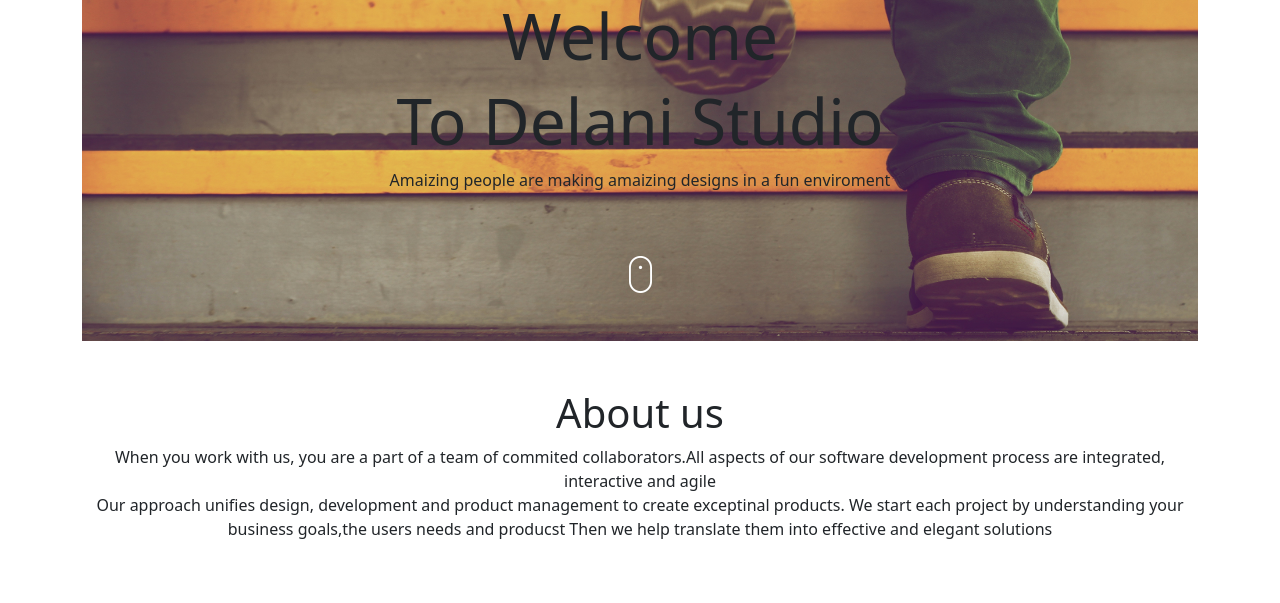
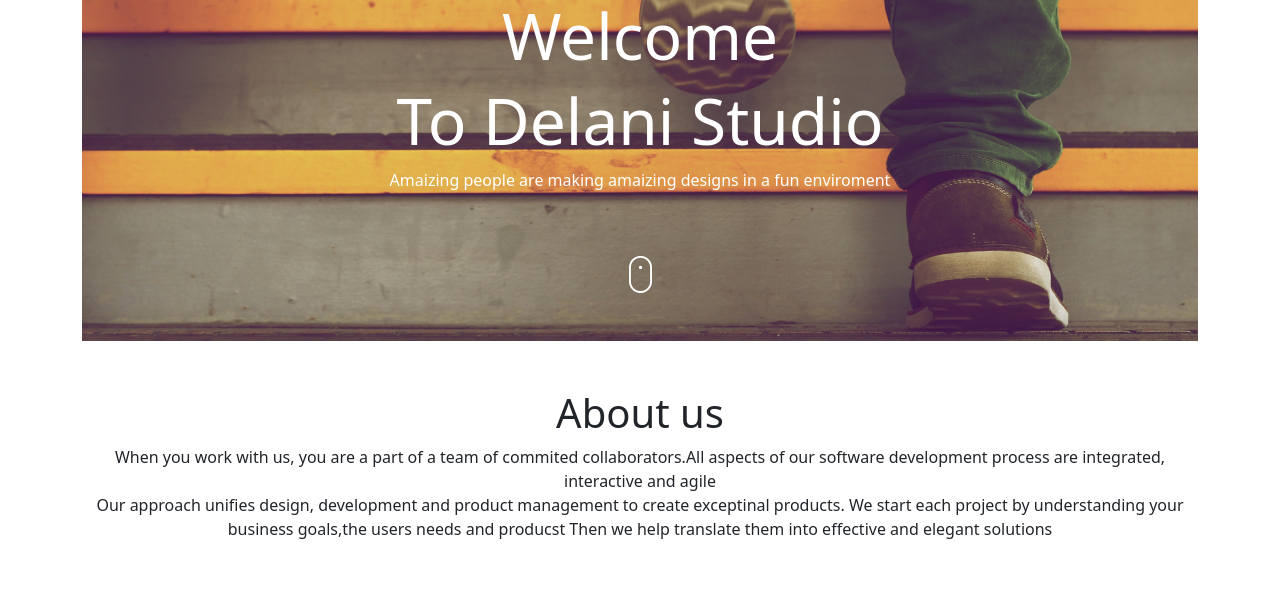
Before and after one commit to barkotenicholas/Delani-Studio, a plain HTML site: page index.html in a window 1280 px wide. Shown: the part 146-749 px from the top of the page. Drawn offline with nearby package versions, Linux system fonts and the light colour scheme.

Commit message:
Made chnages to text color

```diff
--- a/index.html
+++ b/index.html
@@ -35,9 +35,9 @@
             <div class="row text-center">
                 <div class="col-12  mt-5   justify-content-center ">
                     <img src="images/logo/logo.png" alt="Logo" class="img-fluid">
-                    <h1 class="display-3">Welcome</h1>
-                    <h1 class="display-3 mb-2">To Delani Studio</h1>
-                    <p>Amaizing people are making amaizing designs in a fun enviroment</p>
+                    <h1 class="display-3 text-white">Welcome</h1>
+                    <h1 class="display-3 mb-2 text-white">To Delani Studio</h1>
+                    <p class="text-white">Amaizing people are making amaizing designs in a fun enviroment</p>
                 </div>
                 <div class="col-12 mt-5 mb-5 d-flex justify-content-center">
                     <img src="images/mouse_click.png" alt="mouse click">
```
